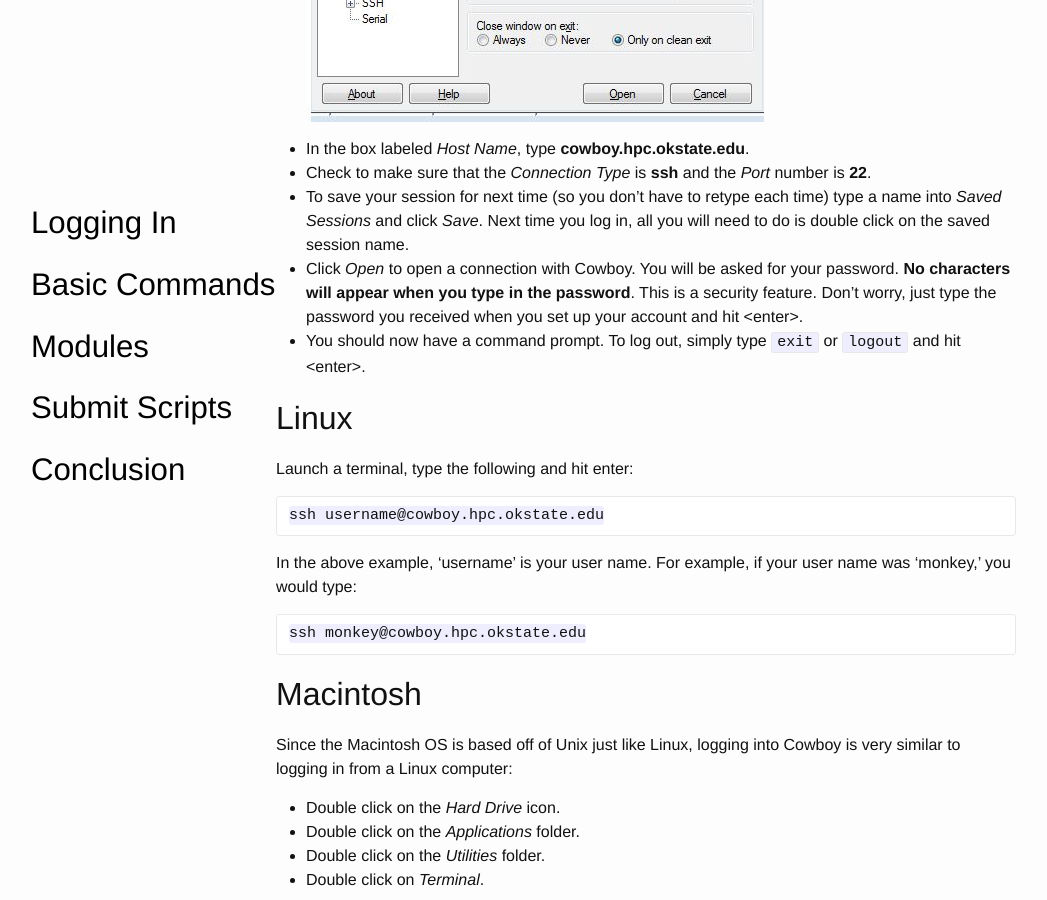
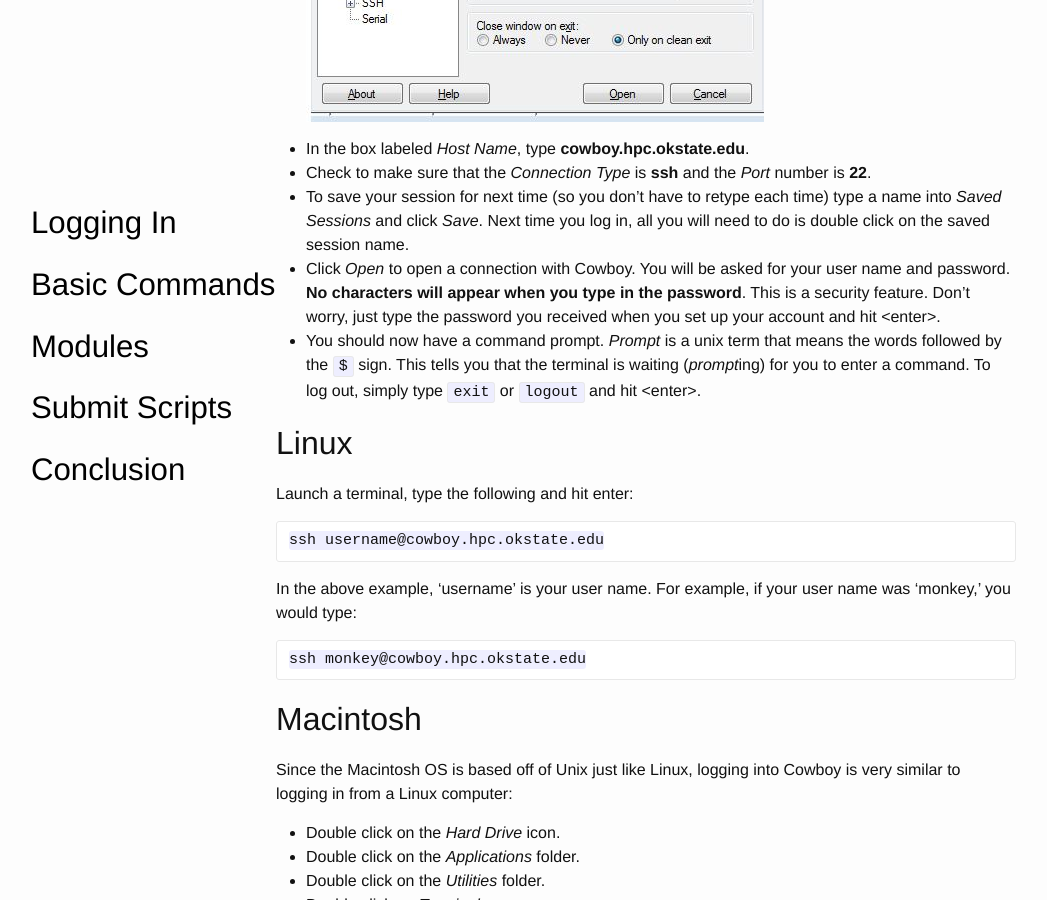
Before and after one commit to OSU-HPCC/New-User-Tutorial, a Jekyll site: the page built from loggingin.md, in a window 1280 px wide and 900 px high, scrolled down 721 px. Shown: the whole window, without its empty margins (69-1116 px from the left). Built offline with Jekyll 4.4.1, drawn with Linux system fonts in a browser that asks for light colours.

Commit message:
Made changes suggested by Rachael.

```diff
--- a/loggingin.md
+++ b/loggingin.md
@@ -14,8 +14,8 @@ Windows
 - In the box labeled *Host Name*, type **cowboy.hpc.okstate.edu**.
 - Check to make sure that the *Connection Type* is **ssh** and the *Port* number is **22**.
 - To save your session for next time (so you don't have to retype each time) type a name into *Saved Sessions* and click *Save*. Next time you log in, all you will need to do is double click on the saved session name.
-- Click *Open* to open a connection with Cowboy. You will be asked for your password. **No characters will appear when you type in the password**. This is a security feature. Don't worry, just type the password you received when you set up your account and hit \<enter\>.
-- You should now have a command prompt. To log out, simply type `exit` or `logout` and hit \<enter\>.
+- Click *Open* to open a connection with Cowboy. You will be asked for your user name and password. **No characters will appear when you type in the password**. This is a security feature. Don't worry, just type the password you received when you set up your account and hit \<enter\>.
+- You should now have a command prompt. *Prompt* is a unix term that means the words followed by the `$` sign. This tells you that the terminal is waiting (*prompt*ing) for you to enter a command. To log out, simply type `exit` or `logout` and hit \<enter\>.
 
 [putty]: http://the.earth.li/~sgtatham/putty/latest/x86/putty.exe
 
```
Also changed, not shown: modules.md (+1 -1 lines), submitscripts.md (+1 -1 lines).
